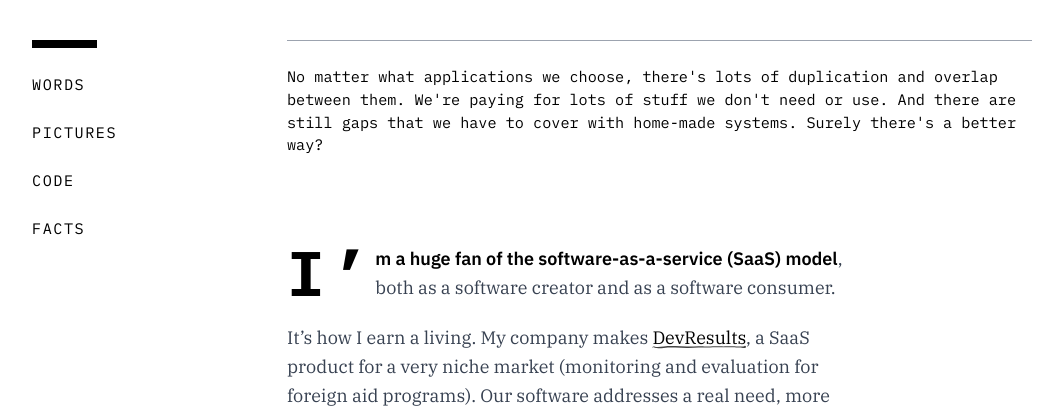
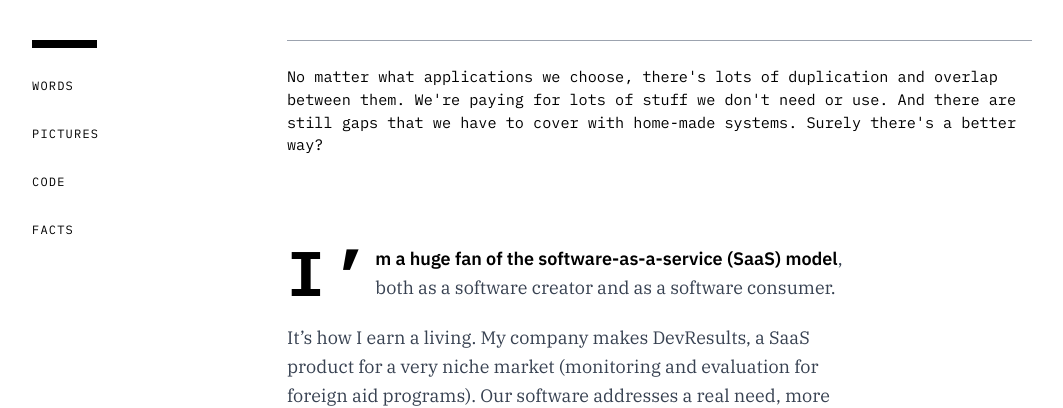
Before and after one commit to HerbCaudill/herbcaudill.com, a Next.js app: page /posts/20180315-solving-the-software-puzzle in a window 1280 px wide. Shown: the part 536-944 px from the top of the page, without its empty margins (108-1171 px from the left). Built offline with nearby package versions, Linux system fonts and the light colour scheme.

Commit message:
splat underline tweaks

```diff
--- a/components/Footer.tsx
+++ b/components/Footer.tsx
@@ -35,7 +35,7 @@ export const Footer: React.FC<{ className?: string }> = ({ className }) => {
                   className="w-6 h-6 inline mr-2"
                 />
                 <a
-                  className="pb-1 text-xs font-semibold "
+                  className="pb-1 text-xs font-semibold splat-underline"
                   target="_blank"
                   href={d.url}
                 >
--- a/components/Header.tsx
+++ b/components/Header.tsx
@@ -17,7 +17,7 @@ export const Header: React.FC<HeaderProps> = ({ title, size = 'lg' }) => {
             href="/"
             className={cx(
               'font-serif font-light tracking-tight',
-              'splat-underline cursor-pointer'
+              'py-1 splat-underline cursor-pointer'
             )}
           >
             {name}
--- a/components/Nav.tsx
+++ b/components/Nav.tsx
@@ -15,7 +15,7 @@ export const Nav: React.FC<{ className?: string }> = ({ className }) => {
           return (
             <li className="my-6 group cursor-pointer" key={item}>
               <Link href={`/${item.toLowerCase()}`}>
-                <a className="py-1 uppercase font-mono tracking-widest text-sm splat-underline">
+                <a className="py-1 uppercase font-mono tracking-widest text-xs splat-underline">
                   {item}
                 </a>
               </Link>
--- a/components/Posts.tsx
+++ b/components/Posts.tsx
@@ -15,6 +15,7 @@ export const Posts: React.FC<{ posts: PostData[] }> = ({ posts }) => {
                 grid-cols-4 md:grid-cols-9
                 border-t border-gray-400
                 pt-2 pb-7
+                group
                 hover:bg-gray-400 hover:bg-opacity-5 transition-all duration-500 ease-in-out
                 cursor-pointer
               `}
--- a/tailwind.config.js
+++ b/tailwind.config.js
@@ -72,15 +72,15 @@ module.exports = {
 
       backgroundSize: {
         // hand-drawn underline
-        underline: '100% .2em',
+        underline: '100% min(5px, .3em)',
       },
 
       // animation
 
       keyframes: {
         wiggle: {
-          '0%, 100%': { transform: 'rotate7-5d4g)' },
-          '0%, 100%': { transform: 'rotate(-6d4g)' },
+          '0%, 100%': { transform: 'rotate(-5deg)' },
+          '0%, 100%': { transform: 'rotate(-6deg)' },
           '0%, 100%': { transform: 'rotate(-3deg)' },
           '50%': { transform: 'rotate(3deg)' },
         },
--- a/theme/global.css
+++ b/theme/global.css
@@ -4,7 +4,8 @@
 
 @layer base {
   .splat-underline {
-    @apply group-hover:bg-splat-red hover:bg-splat-red bg-bottom bg-underline bg-no-repeat;
+    @apply group-hover:bg-splat-red hover:bg-splat-red bg-underline bg-no-repeat;
+    background-position: 0 105%;
   }
 
   article {
@@ -50,7 +51,7 @@
     @apply bg-transparent border-t-12 border-black my-16 w-1/6;
   }
 
-  article a {
+  asa {
     @apply text-black bg-splat-black bg-bottom bg-underline bg-no-repeat;
   }
 
```
